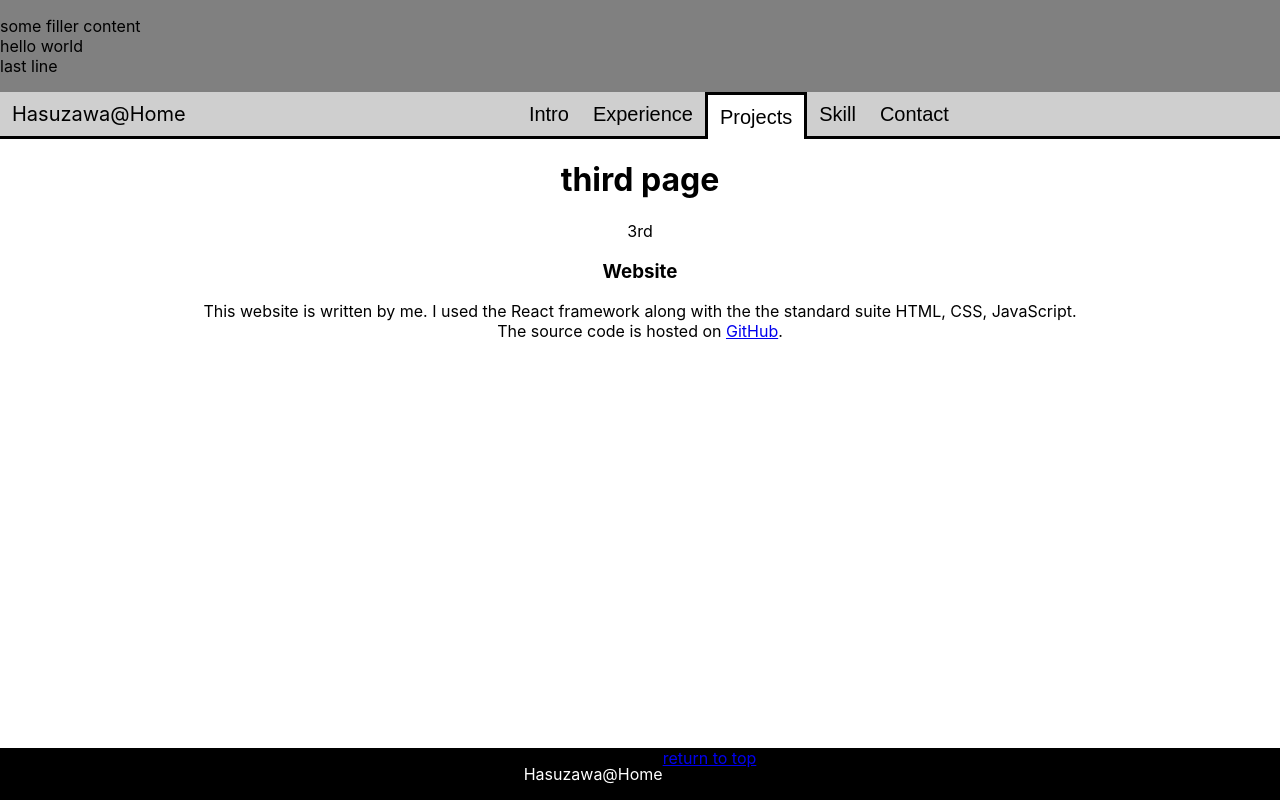
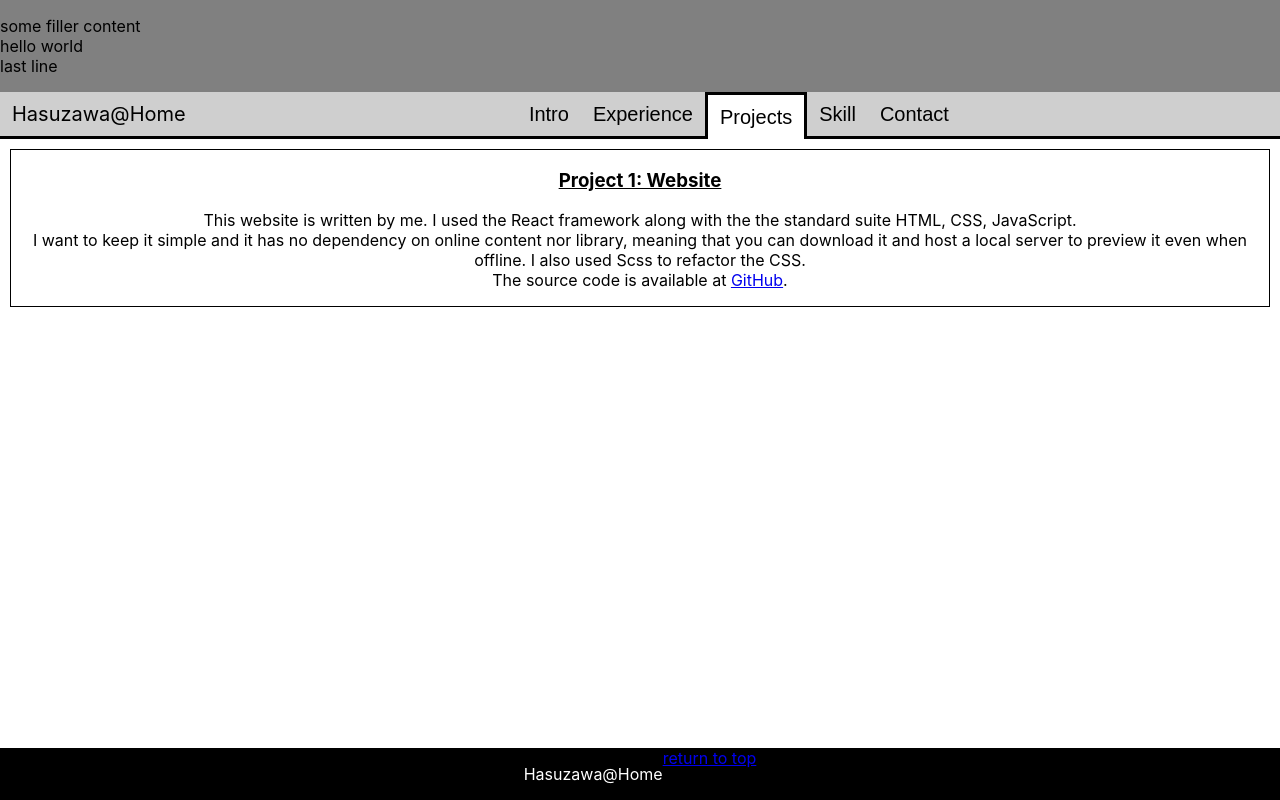
Before and after one commit to Hasuzawa/Homepage, a React (Create React App) app: page / in a window 1280 px wide. Both pictures are taken after a click on the button "Projects". Built offline with nearby package versions, Linux system fonts and the light colour scheme; the HTML template or start-up script is replaced by a standard one.

Commit message:
CSS and content added

```diff
--- a/src/Components/Content.jsx
+++ b/src/Components/Content.jsx
@@ -1,6 +1,6 @@
 import React from "react";
 import {TabIndex} from "./enum.js";
-import {Introduction, WorkExperience, Expertise, Knowledge , Contact} from "./contents.jsx";
+import {Introduction, WorkExperience, Projects, Skill , Contact} from "./contents.jsx";
 
 export default class Content extends React.Component {
     constructor(props){
@@ -13,8 +13,8 @@ export default class Content extends React.Component {
         switch(this.props.selectedTab){
             case TabIndex.introduction: return <Introduction />;
             case TabIndex.workExperience: return <WorkExperience />;
-            case TabIndex.expertise: return <Expertise />;
-            case TabIndex.knowledge: return <Knowledge />;
+            case TabIndex.expertise: return <Projects />;
+            case TabIndex.knowledge: return <Skill />;
             case TabIndex.contact: return <Contact />;
             default: console.log("wrong"); return null;
           }
--- a/src/Components/Header.jsx
+++ b/src/Components/Header.jsx
@@ -38,6 +38,8 @@ export default class Header extends React.Component{
             <div className="filler"></div>
             {this.renderButtons()}
             <div className="filler"></div>
+
+            {/* special bar for small screen, e.g. phone */}
             {/* could place some font-change / light, dark mode switch button here etc */}
         </nav>
         );
--- a/src/Components/block.css
+++ b/src/Components/block.css
@@ -2,7 +2,6 @@
     width: auto;
     flex-basis: 50%;
     max-width: 1500px;
-    min-width: 800px;
     margin: 20px;
     border: 1px black solid;
     padding: 4px;
--- a/src/Components/contents.jsx
+++ b/src/Components/contents.jsx
@@ -2,10 +2,10 @@ import React from "react";
 import {Job} from "./blocks.jsx";
 import "./style.scss";
 
+
 export function Introduction (){
     return (
-        <div className="content">
-            <h1>Work in progress</h1>
+        <div className="content introduction">
             <h3>Hasuzawa@Home</h3>
             <p>
                 Welcome to the homepage of Hasuzawa. This is primarily my portfolio.<br />
@@ -26,6 +26,7 @@ export function Introduction (){
     );
 }
 
+
 export function WorkExperience(){
     return (
         <div className="content work-experience">
@@ -44,39 +45,47 @@ export function WorkExperience(){
     );
 }
 
-export function Expertise(){
+
+export function Projects(){
     return (
-        <div className="content">
-            <h1>third page</h1>
-            <p>3rd</p>
-            <div>
-                <h3>Website</h3>
-                {/* some tags, e.g. HTML, CSS, JavaScript */}
+        <div className="content projects">
+
+            <div className="project">
+                <h3><u>Project 1: Website</u></h3>
+                <div>
+                    {/* some tags, e.g. HTML, CSS, JavaScript */}
+                </div>
+
 
                 <p>
                     This website is written by me. I used the React framework along with the the standard suite HTML, CSS, JavaScript.<br />
-                    The source code is hosted on <a href="https://github.com/Hasuzawa/homepage">GitHub</a>.
+                    I want to keep it simple and it has no dependency on online content nor library, meaning that you can download it and host a local server to preview it even when offline.
+                    I also used Scss to refactor the CSS.<br />
+                    The source code is available at <a href="https://github.com/Hasuzawa/homepage">GitHub</a>.
                 </p>
             </div>
         </div>
     );
 }
-//might want to change it to skill
-export function Knowledge(){
+
+
+export function Skill(){
     return (
-        <div className="content">
-            <details>
+        <div className="content skills">
+            <details open className="skill">
                 <summary>Programming Languages</summary>
 
             </details>
-            <details>
+            <details open className="skill">
                 <summary>Technology</summary>
                 <h3>Networking</h3>
-                <p></p>
+                <p>I am a qualified .
+                    I have knowledge on HTTP, IP addresses, subnet, OSI model, server.
+                </p>
                 <h3>Cyber Security</h3>
                 <p></p>
             </details>
-            <details>
+            <details open className="skill">
                 <summary>Languages</summary>
                 <h3>English</h3>
                     <blockquote>
--- a/src/Components/style.scss
+++ b/src/Components/style.scss
@@ -96,6 +96,8 @@ $header-border: 3px;
 
 /* for non-white background, this produces a flashy effect that could be distracting */
 .content{
+    @extend %flex-column-center;
+
     flex-grow: 1;
     text-align: center;
     background-color: white;
@@ -103,12 +105,44 @@ $header-border: 3px;
     overflow: auto;
 }
 
-.work-experience{
+.introduction *{
+    max-width: 1200px;
+}
+
+%flex-column-center{
     display: flex;
     flex-direction: column;
-    /*justify-content: center;*/
     align-items: center;
 }
+
+.work-experience{
+
+}
+
+
+.projects{
+
+}
+
+.project{
+    margin: 10px;
+    border: 1px solid black;
+}
+
+
+
+
+.skills{
+    @extend %flex-column-center;
+}
+
+.skill{
+    margin: 20px;
+    border: 1px solid black;
+    max-width: 1200px;
+    padding: 6px;
+}
+
 
 @keyframes fade-in-effect{
     from {opacity: 0}
```
